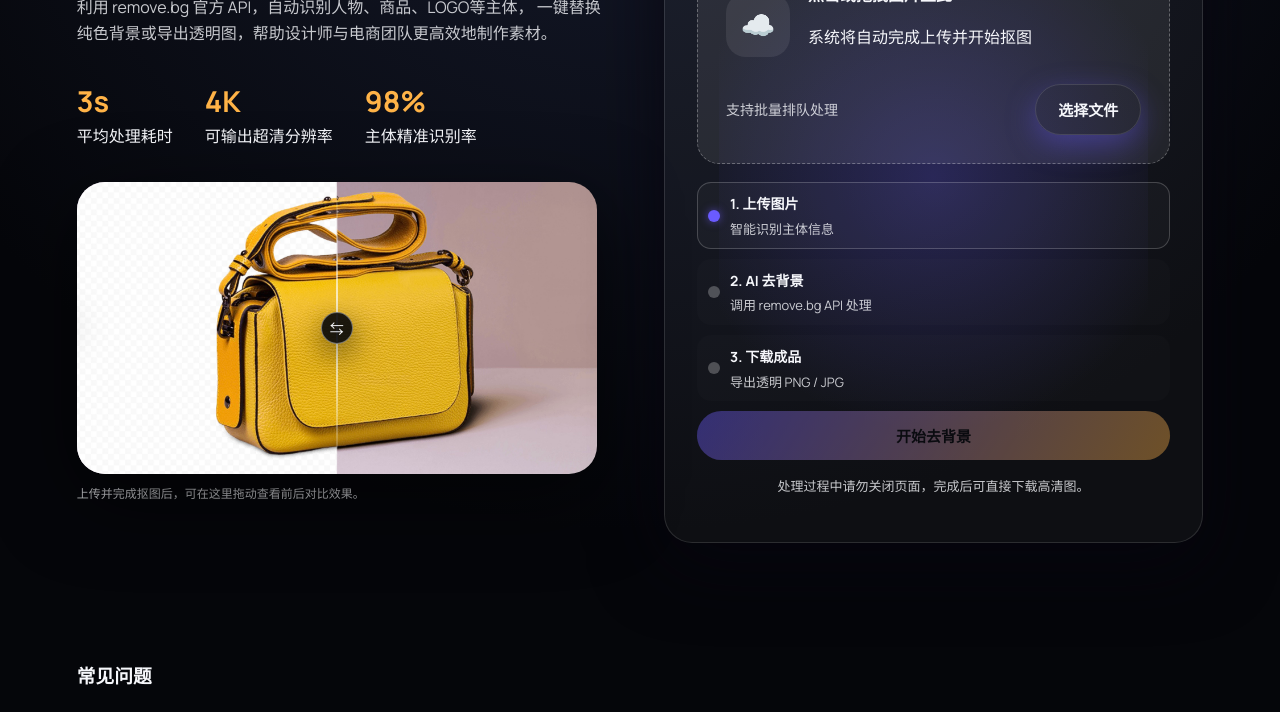
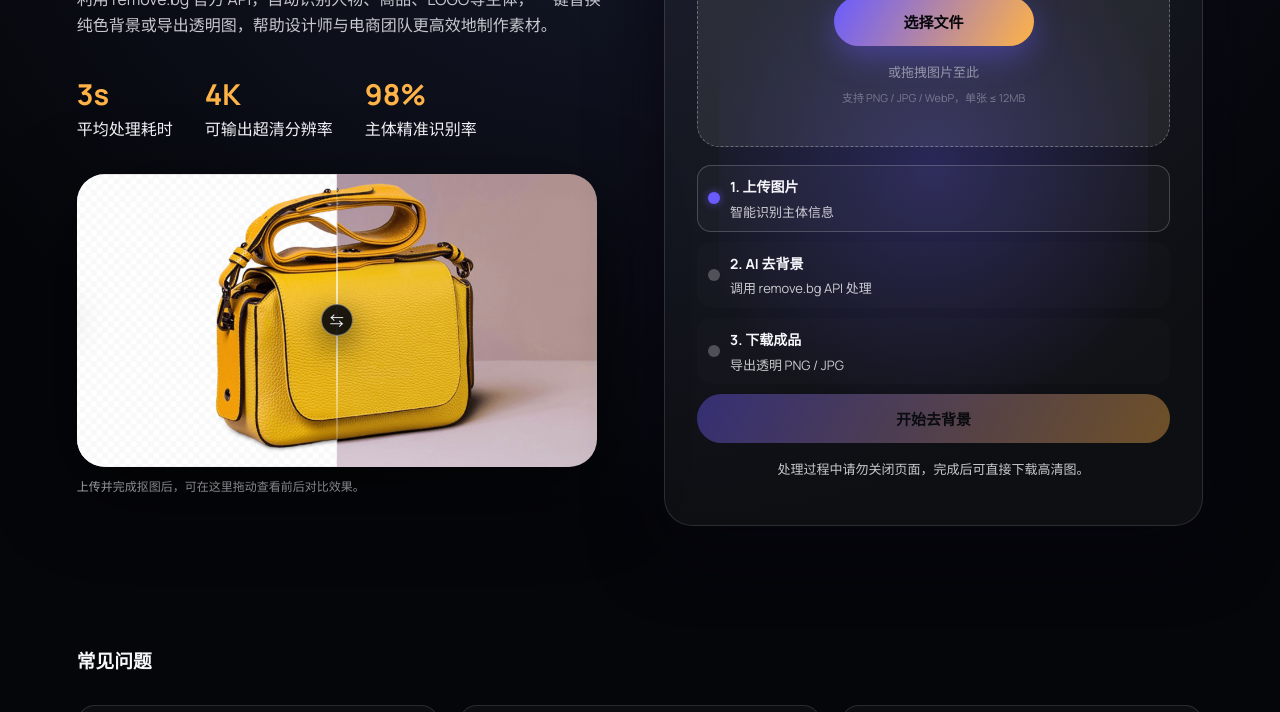
Before and after one commit to chenqingbin1024-dev/bg.remover, a website: page public/index.html in a window 1280 px wide. Shown: the part 324-1036 px from the top of the page. Drawn offline with Linux system fonts and the light colour scheme.

Commit message:
修改上传图片区域的交互

```diff
--- a/public/index.html
+++ b/public/index.html
@@ -86,20 +86,14 @@
 
           <label class="dropzone" id="dropzone">
             <input type="file" accept="image/*" id="fileInput" hidden />
-            <div class="dropzone-visual">
-              <div class="dropzone-circle">
-                <span class="icon-cloud">☁️</span>
-              </div>
-              <div>
-                <strong>点击或拖拽图片至此</strong>
-                <p>系统将自动完成上传并开始抠图</p>
-              </div>
-            </div>
-            <div class="dropzone-footer">
-              <span>支持批量排队处理</span>
-              <button type="button" class="primary ghost" id="selectFileBtn">
+            <div class="dropzone-main">
+              <button type="button" class="primary dropzone-btn" id="selectFileBtn">
                 选择文件
               </button>
+              <div class="dropzone-hint">
+                <span>或拖拽图片至此</span>
+                <span class="dropzone-hint-secondary">支持 PNG / JPG / WebP，单张 ≤ 12MB</span>
+              </div>
             </div>
           </label>
 
--- a/public/styles.css
+++ b/public/styles.css
@@ -231,8 +231,8 @@ footer {
 .dropzone {
   display: flex;
   flex-direction: column;
-  gap: 18px;
-  padding: 28px;
+  gap: 0;
+  padding: 40px 28px;
   border: 1px dashed rgba(255, 255, 255, 0.3);
   border-radius: 22px;
   background: var(--panel-strong);
@@ -245,28 +245,43 @@ footer {
   background: rgba(80, 70, 255, 0.2);
 }
 
-.dropzone-visual {
+.dropzone-main {
   display: flex;
-  gap: 18px;
+  flex-direction: column;
   align-items: center;
+  gap: 16px;
 }
 
-.dropzone-circle {
-  width: 64px;
-  height: 64px;
-  border-radius: 20px;
-  background: rgba(255, 255, 255, 0.08);
-  display: grid;
-  place-items: center;
-  font-size: 28px;
+.dropzone-btn {
+  padding: 16px 48px;
+  font-size: 18px;
+  font-weight: 700;
+  min-width: 200px;
+  box-shadow: 0 12px 40px rgba(106, 91, 255, 0.5);
+  transition: transform 0.2s ease, box-shadow 0.2s ease;
 }
 
-.dropzone-footer {
+.dropzone-btn:hover {
+  transform: translateY(-2px);
+  box-shadow: 0 16px 50px rgba(106, 91, 255, 0.6);
+}
+
+.dropzone-btn:active {
+  transform: translateY(0);
+}
+
+.dropzone-hint {
   display: flex;
+  flex-direction: column;
   align-items: center;
-  justify-content: space-between;
-  font-size: 14px;
-  color: var(--text-muted);
+  gap: 6px;
+  font-size: 13px;
+  color: rgba(246, 247, 251, 0.5);
+}
+
+.dropzone-hint-secondary {
+  font-size: 11px;
+  color: rgba(246, 247, 251, 0.35);
 }
 
 .workflow {
@@ -536,10 +551,22 @@ footer {
     padding: 24px;
   }
 
-  .dropzone-footer {
-    flex-direction: column;
-    gap: 10px;
-    align-items: flex-start;
+  .dropzone {
+    padding: 32px 20px;
+  }
+
+  .dropzone-btn {
+    min-width: 100%;
+    padding: 14px 32px;
+    font-size: 16px;
+  }
+
+  .dropzone-hint {
+    font-size: 12px;
+  }
+
+  .dropzone-hint-secondary {
+    font-size: 10px;
   }
 
   .preview-header {
```
